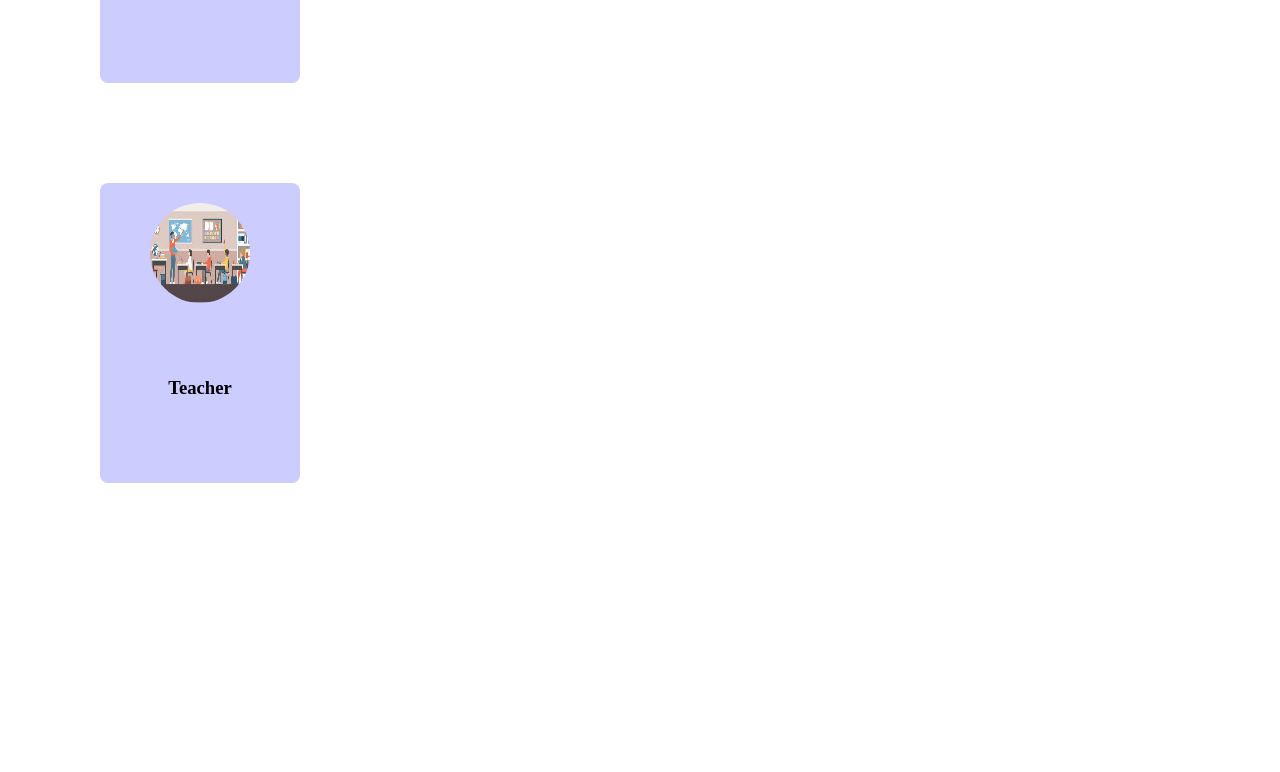
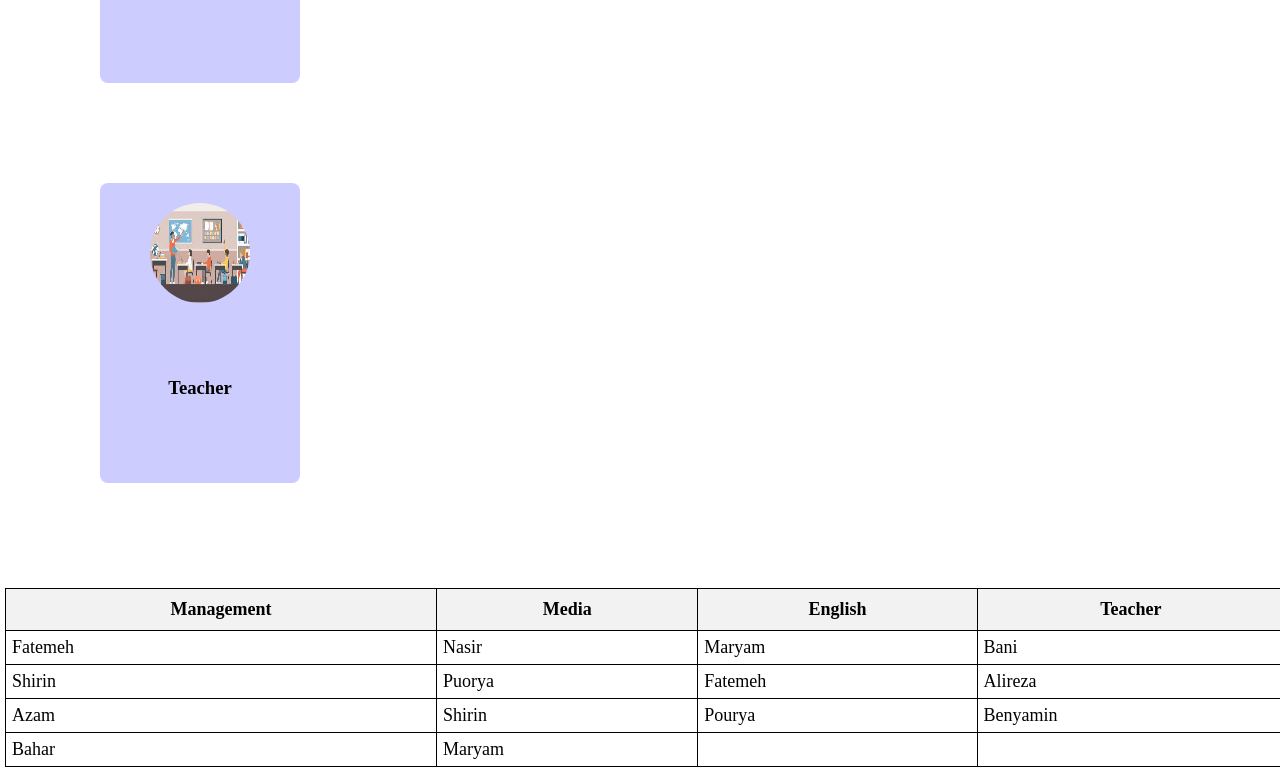
Before and after one commit to zahrasafaei77/IMD-task-3, a plain HTML site: page index.html in a window 1280 px wide. Shown: the part 483-1255 px from the top of the page. Before the commit the page ends 1066 px from the top, so only its background shows below. Drawn offline with Linux system fonts and the light colour scheme.

Commit message:
aded table

```diff
--- a/index.html
+++ b/index.html
@@ -3,7 +3,7 @@
     <head>
         <meta charset="utf-8">
         <meta http-equiv="X-UA-Compatible" content="IE=edge">
-        <title></title>
+        <title>IMD</title>
         <meta name="description" content="">
         <meta name="viewport" content="width=device-width, initial-scale=1">
         <link rel="stylesheet" href="./style.css">
@@ -45,7 +45,38 @@
                     <h3>Teacher</h3>
                 </div>
             </a>
-
         </div>
+        <table>
+            <tr>
+               <th>Management</th>
+               <th>Media</th>
+               <th>English</th>
+               <th>Teacher</th>
+            </tr>
+           <tr>
+               <td>Fatemeh</td>
+               <td>Nasir</td>
+               <td>Maryam</td>
+               <td>Bani</td>
+           </tr>
+           <tr>
+               <td>Shirin</td>
+               <td>Puorya</td>
+               <td>Fatemeh</td>
+               <td>Alireza</td>
+           </tr>
+           <tr>
+               <td>Azam</td>
+               <td>Shirin</td>
+               <td>Pourya</td>
+               <td>Benyamin</td>
+           </tr>
+           <tr>
+               <td>Bahar</td>
+               <td>Maryam</td>
+               <td></td>
+               <td></td>
+           </tr>
+       </table>
     </body>
 </html>
--- a/style.css
+++ b/style.css
@@ -29,6 +29,10 @@ hr{
     padding: 50px;
 }
 
+.Container a{
+    text-decoration: none;
+}
+
 img{
     height: 100px;
     width: 100px;
@@ -56,6 +60,7 @@ h3{
 
 .Management:hover{
     background-color: #b3b3ff;
+    box-shadow: 5px 10px 18px #888888;
 }
 
 .Media{
@@ -66,6 +71,7 @@ h3{
 
 .Media:hover{
     background-color: #b3b3ff;
+    box-shadow: 5px 10px 18px #888888;
 }
 
 .English{
@@ -76,6 +82,7 @@ h3{
 
 .English:hover{
     background-color: #b3b3ff;
+    box-shadow: 5px 10px 18px #888888;
 }
 
 .Teacher{
@@ -86,4 +93,32 @@ h3{
 
 .Teacher:hover{
     background-color: #b3b3ff;
+    box-shadow: 5px 10px 18px #888888;
 }
+
+table,td,th{
+    border: 1px solid black;
+    border-collapse: collapse;
+    padding: 6px;
+    margin: 5px;
+    font-size: 18px;
+}
+
+th{
+    padding: 10px;
+    background-color: #f2f2f2;
+}
+
+table{
+    width: 100%;
+}
+
+td:hover{
+    background-color: #737373 ;
+    text-shadow:  0 0 3px #6699ff;
+    box-shadow: 5px 10px 18px #888888;
+}
+
+/* tr:nth-child(even) {
+    background-color: #f2f2f2;
+  } */
```
